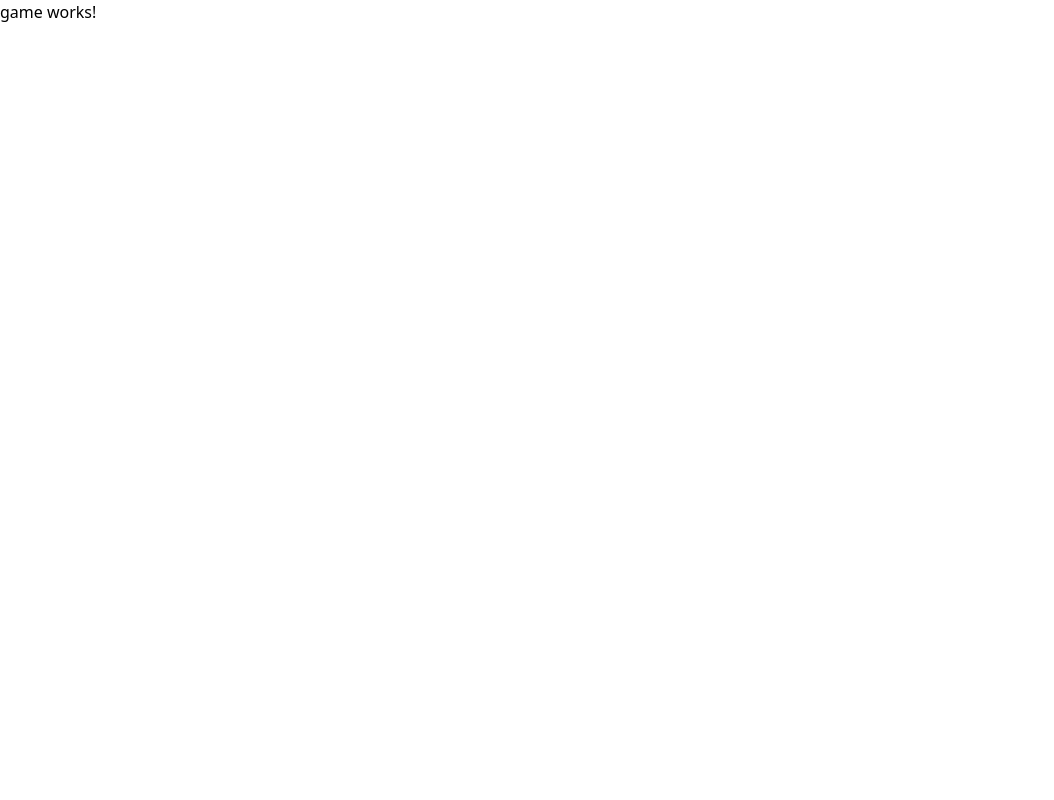
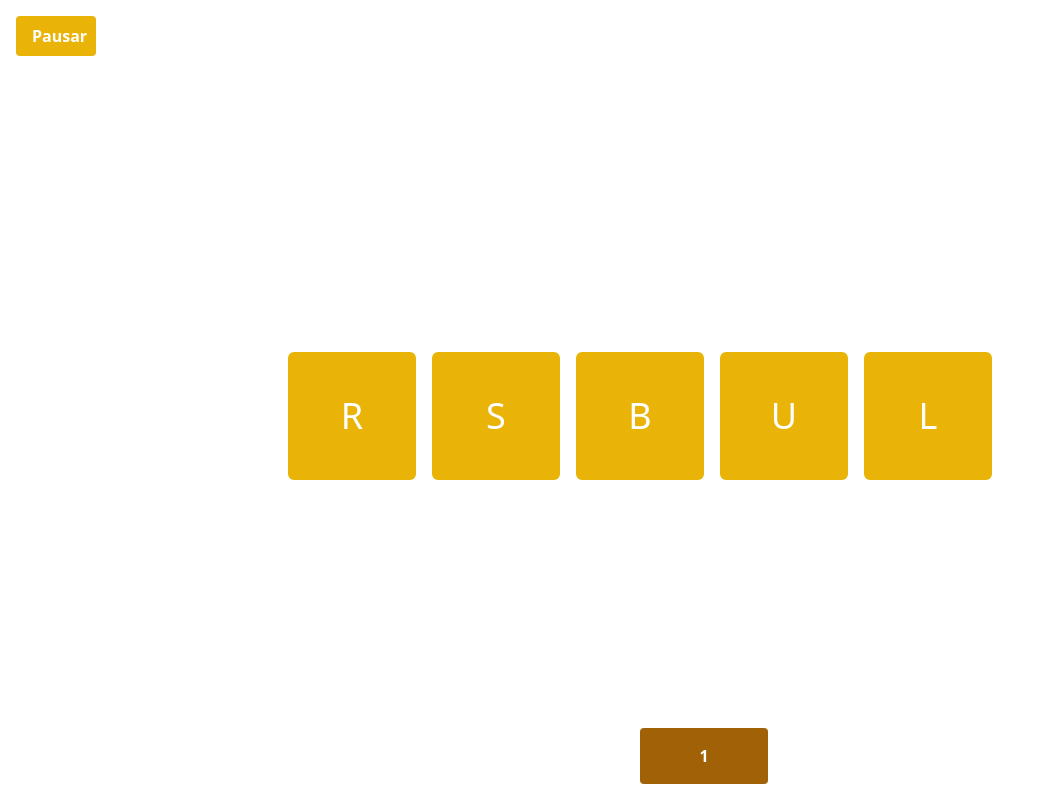
Before and after one commit to gustavoestevesr/adedonha-game-angular, an Angular app: page /game/1 in a window 1280 px wide. Shown: the whole page, without its empty margins (0-1054 px from the left). Built offline with nearby package versions, Linux system fonts and the light colour scheme.

Commit message:
feat: página game construída e lógica básica

```diff
--- a/src/app/pages/game/game.component.html
+++ b/src/app/pages/game/game.component.html
@@ -1 +1,94 @@
-<p>game works!</p>
+<button
+  class="fixed top-4 left-4 text-purple-950 hover:text-white bg-yellow-500 hover:bg-yellow-700 text-white font-bold py-2 px-4 rounded w-20 duration-200"
+  aria-label="Pausar"
+  title="Pausar"
+>
+  Pausar
+</button>
+
+<button
+  class="fixed bottom-4 left-1/2 text-purple-950 hover:text-white bg-yellow-700 text-white font-bold w-32 h-14 rounded"
+  aria-label="Pausar"
+  title="Pausar"
+>
+  {{ categorySelected }}
+</button>
+
+<div class="background-clock"></div>
+
+<main class="w-screen flex flex-col items-center p-6">
+  @if (gameStarted) { @if (counter === 0 ) {
+    <div id="countdown">
+      <h1 class="text-white text-2xl">{{ mainCounter }}</h1>
+    </div>
+
+  <div id="gameboard" class="flex gap-4">
+    @for (item of buttonLetters; track $index) {
+    <button
+      class="bg-yellow-500 hover:bg-yellow-700 rounded-md h-32 w-32 p-4 text-4xl text-white"
+      (click)="updateButtonLetter($index)"
+    >
+      {{ item }}
+    </button>
+    }
+  </div>
+  } @else {
+  <div id="countdown">
+    <h1 class="text-white text-9xl">{{ counter }}</h1>
+  </div>
+  } } @if (gameFinished) {
+  <div id="popup-modal" class="fixed top-64 right-1/2 w-80 h-64">
+    <div class="relative">
+      <div class="relative bg-red-600 rounded-lg shadow-sm">
+        <button
+          type="button"
+          class="absolute top-3 end-2.5 text-gray-400 bg-transparent hover:bg-gray-200 hover:text-gray-900 rounded-lg text-sm w-8 h-8 ms-auto inline-flex justify-center items-center dark:hover:bg-gray-600 dark:hover:text-white"
+          data-modal-hide="popup-modal"
+        >
+          <svg
+            class="w-3 h-3"
+            aria-hidden="true"
+            xmlns="http://www.w3.org/2000/svg"
+            fill="none"
+            viewBox="0 0 14 14"
+          >
+            <path
+              stroke="currentColor"
+              stroke-linecap="round"
+              stroke-linejoin="round"
+              stroke-width="2"
+              d="m1 1 6 6m0 0 6 6M7 7l6-6M7 7l-6 6"
+            />
+          </svg>
+          <span class="sr-only">Close modal</span>
+        </button>
+        <div class="p-4 md:p-5 text-center">
+          <svg
+            class="mx-auto mb-4 text-gray-400 w-12 h-12 dark:text-gray-200"
+            aria-hidden="true"
+            xmlns="http://www.w3.org/2000/svg"
+            fill="none"
+            viewBox="0 0 20 20"
+          >
+            <path
+              stroke="currentColor"
+              stroke-linecap="round"
+              stroke-linejoin="round"
+              stroke-width="2"
+              d="M10 11V6m0 8h.01M19 10a9 9 0 1 1-18 0 9 9 0 0 1 18 0Z"
+            />
+          </svg>
+          <h3 class="mb-5 text-lg font-normal text-white">You Lose!</h3>
+          <button
+            data-modal-hide="popup-modal"
+            type="button"
+            class="text-white bg-yellow-500 hover:bg-yellow-700 focus:ring-4 focus:outline-none focus:ring-red-300 dark:focus:ring-red-800 font-medium rounded-lg text-sm inline-flex items-center px-5 py-2.5 text-center"
+          >
+            Play again?
+          </button>
+        </div>
+      </div>
+    </div>
+  </div>
+  }
+</main>
--- a/src/app/pages/game/game.component.scss
+++ b/src/app/pages/game/game.component.scss
@@ -0,0 +1,8 @@
+:host {
+  background-color: var(--background-primary);
+  display: flex;
+  justify-content: center;
+  align-items: center;
+  width: 100vw;
+  height: 100vh;
+}
--- a/src/app/pages/game/game.component.ts
+++ b/src/app/pages/game/game.component.ts
@@ -1,12 +1,65 @@
-import { Component } from '@angular/core';
+import { NgIf } from '@angular/common';
+import { Component, inject } from '@angular/core';
+import { ActivatedRoute, Params, RouterModule } from '@angular/router';
 
 @Component({
   selector: 'app-game',
   standalone: true,
-  imports: [],
+  imports: [RouterModule, NgIf],
   templateUrl: './game.component.html',
-  styleUrl: './game.component.scss'
+  styleUrl: './game.component.scss',
 })
 export class GameComponent {
+  public categorySelected: string = '';
+  public gameStarted: boolean = false;
+  public gameFinished: boolean = false;
+  private readonly LETTERS: string[] = ['A', 'B', 'C', 'D', 'E', 'F', 'G', 'H', 'I', 'J', 'K', 'L', 'M', 'N', 'O', 'P', 'Q', 'R', 'S', 'T', 'U', 'V', 'W', 'X', 'Y', 'Z'];
+  public buttonLetters: string[] = [this.pickRandomLetter(), this.pickRandomLetter(), this.pickRandomLetter(), this.pickRandomLetter(), this.pickRandomLetter()];
 
+  route = inject(ActivatedRoute);
+
+  constructor() {
+    this.route.params.subscribe((params: Params) => {
+      this.categorySelected =  params['category'];
+    });
+
+    this.gameStarted = true;
+    this.countdown();
+  }
+
+  pickRandomLetter() {
+    return this.LETTERS[Math.floor(Math.random() * this.LETTERS.length)];
+  }
+
+  updateButtonLetter(index: number) {
+    this.buttonLetters[index] = this.pickRandomLetter();
+  }
+
+  public counter = 5;
+  public mainCounter = 10;
+  public interval: any;
+
+  public countdown() {
+    this.interval = setInterval(() => {
+      if (this.counter > 0) {
+        this.counter--;
+      } else {
+        this.gameStarted = true;
+        clearInterval(this.interval);
+        this.mainCountdown()
+      }
+    }, 1000);
+  }
+
+  public mainCountdown() {
+    this.interval = setInterval(() => {
+      if (this.mainCounter > 0) {
+        this.mainCounter--;
+      } else {
+        this.gameFinished = true;
+        this.gameStarted = false;
+        clearInterval(this.interval);
+      }
+    }, 1000);
+  }
 }
```
